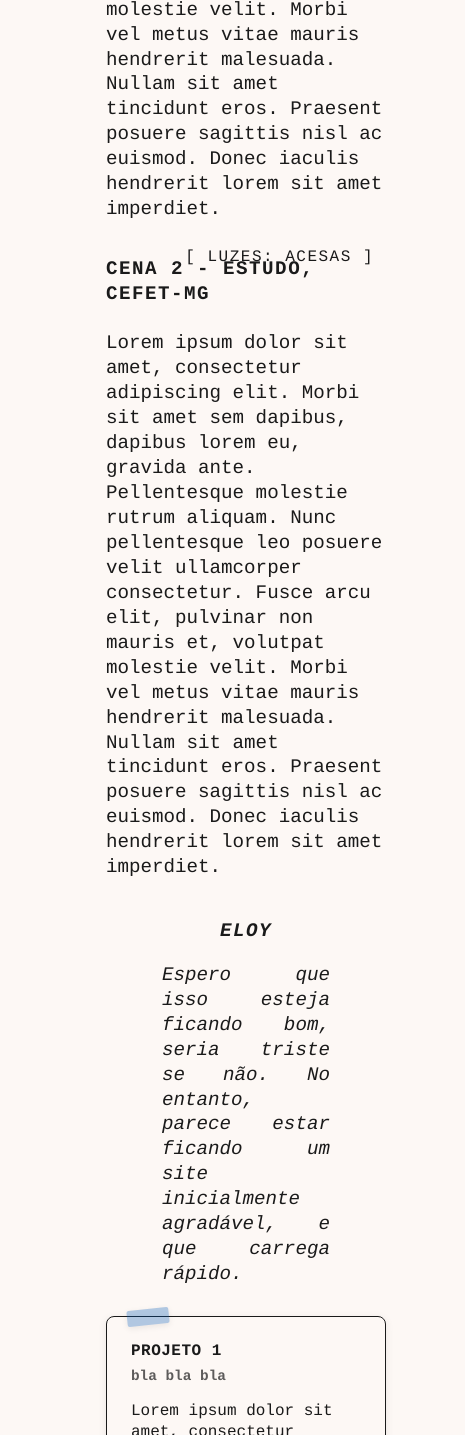
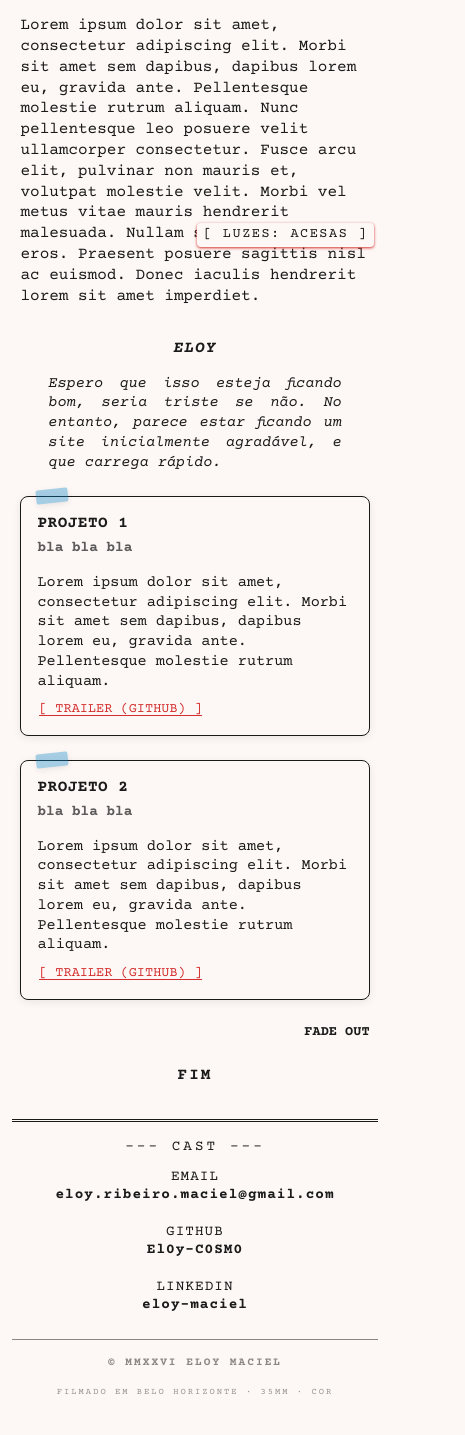
Before and after one commit to El0y-C0SM0/El0y-C0SM0, a plain HTML site: page index.html in a window 390 px wide. Shown: the part 565-2000 px from the top of the page, 465 px wide, since content can reach past the window. Drawn offline with nearby package versions, Linux system fonts and the light colour scheme.

Commit message:
responsividade para tela de celulares e tablets estilizada, inclusão de favicon e pequenos ajustes gerais

```diff
--- a/index.html
+++ b/index.html
@@ -6,6 +6,11 @@
     <title>Eloy Maciel</title>
     <!-- <link href="https://fonts.googleapis.com/css2?family=Special+Elite&display=swap" rel="stylesheet"> -->
     <link rel="stylesheet" href="style.css">
+    <link rel="preconnect" href="https://fonts.googleapis.com">
+    <link rel="preconnect" href="https://fonts.gstatic.com" crossorigin>
+    <link href="https://fonts.googleapis.com/css2?family=Courier+Prime:ital,wght@0,400;0,700;1,400;1,700&display=swap" rel="stylesheet">
+    <link rel="icon" type="image/png" sizes="16x16" href="profile/favicon.ico" />
+    <meta name="robots" content="index, follow" />
 </head>
 <body>
     <div class="page">
@@ -74,7 +79,7 @@
             <li><a href="" class="cast-link"><span class="cast-name">LinkedIn</span><span class="cast-actor">eloy-maciel</span></a></li>
         </ul>
         <h4 class="credit-copyright">© MMXXVI ELOY MACIEL</h4>
-        <div style="margin-top: 0.8rem; font-size: 0.65rem; opacity: 0.3; letter-spacing: 3px; text-transform: uppercase;">
+        <div style="margin-top: 0.8rem; font-size: 0.65rem; opacity: 0.45; letter-spacing: 3px; text-transform: uppercase;">
             FILMADO EM BELO HORIZONTE · 35MM · COR
         </div>
     </footer>
@@ -119,7 +124,6 @@
         const emailText = document.getElementById('email-text');
 
         if (emailLink) {
-
             emailLink.addEventListener('click', function(e) {
                 e.preventDefault();
                 window.location.href = 'mailto:' + user + '@' + domain;
--- a/style.css
+++ b/style.css
@@ -6,7 +6,7 @@
 	--accent1-hover-bg: #D32F2F;
 	--accent1-hover-text: #FDF8F5;
 	--shadow-color: rgba(0, 0, 0, 0.08);
-	--tape-color: rgba(0, 87, 179, 0.30);
+	--tape-color: rgba(0, 125, 192, 0.35);
 }
 
 [data-theme="dark"] {
@@ -20,15 +20,13 @@
 	--tape-color: rgba(0, 87, 179, 0.30);
 }
 
-@import url('https://fonts.googleapis.com/css2?family=Courier+Prime:ital,wght@0,400;0,700;1,400;1,700&display=swap');
-
 body {
 	background-color: var(--bg-color);
 	color: var(--text-color);
 	font-family: "Courier Prime", Courier, monospace;
 	font-size: 1.2rem;
 	line-height: 1.3;
-	margin: 4% auto;
+	margin: 4% auto 0 auto;
 	padding: 0 20px;
   min-height: 100vh;
 	max-width: 50vw;
@@ -69,8 +67,8 @@
 
 #theme-anchor {
   position: sticky;
-	width: 75vw;
-	margin: 0;
+	width: 73vw;
+	margin: 0 0 1rem 0;
   bottom: 2rem;
   display: flex;
   justify-content: flex-end;
@@ -87,7 +85,7 @@
   font-size: 1rem;
   text-transform: uppercase;
   letter-spacing: 1.5px;
-  padding: 0rem 1rem;
+  padding: 0rem 0rem;
   cursor: pointer;
   transition: color 0.3s;
   font-family: inherit;
@@ -128,7 +126,7 @@
 .open_cut {
 	text-transform: uppercase;
 	width: 100%;
-	font-size: 1.rem;
+	font-size: 1rem;
 	text-align: left;
 }
 
@@ -295,6 +293,116 @@
   letter-spacing: 2px;
   margin-top: 1.5rem;
   padding-top: 1.5rem;
-	border-top: 1px solid var(--border-color);
+  border-top: 1px solid var(--border-color);
   text-transform: uppercase;
 }
+
+@media (max-width: 968px) {
+  body {
+    max-width: 95vw;
+    font-size: 1rem;
+    margin: 10% auto 4rem auto;
+    padding: 0 12px;
+  }
+
+
+	#theme-anchor {
+		position: fixed;
+		bottom: 1rem;
+		right: 1rem;
+		width: auto;
+		height: auto;
+		pointer-events: none;
+		z-index: 10;
+		background: var(--bg-color);
+		padding: 0.2rem 0.4rem;
+		border-radius: 4px;
+		box-shadow: 0 1px 3px var(--accent1-hover-bg);
+	}
+
+	#theme-toggle {
+		font-size: 0.85rem;
+		pointer-events: auto;
+	}
+
+  h1, h2, h3 {
+    font-size: 1rem;
+    letter-spacing: 1.2px;
+  }
+
+  header h2 {
+    font-size: 0.9rem;
+  }
+
+  .dialogue {
+    margin-left: 8%;
+    margin-right: 8%;
+    font-size: 0.95rem;
+  }
+
+  #projects {
+    grid-template-columns: 1fr;   /* uma coluna só */
+    gap: 1.5rem;
+    font-size: 0.95rem;
+  }
+
+  .project {
+    padding: 1rem;
+  }
+
+  .project::before {
+    left: 15px;
+    width: 32px;
+    height: 14px;
+  }
+
+  footer {
+    font-size: 0.8rem;
+    padding: 1rem 0 0.5rem 0;
+  }
+
+  footer h2 {
+    font-size: 0.9rem;
+    letter-spacing: 3px;
+  }
+
+  .cast-link {
+		align-items: center;
+		flex-direction: column;
+    font-size: 0.9rem;
+    padding: 0.1rem 0.2rem;
+  }
+
+  .cast-link .cast-name {
+    padding: 0.1rem 0 0 0;
+  }
+
+  .cast-link .cast-actor {
+    padding: 0 0 0.4rem 0;
+    word-break: break-word;
+  }
+
+  .credit-copyright {
+    font-size: 0.7rem;
+    margin: 1rem 0 1rem 0;
+    padding-top: 1rem;
+  }
+
+  footer div[style*="font-size: 0.65rem"] {
+    font-size: 0.55rem !important;
+    letter-spacing: 2px !important;
+  }
+
+  .cut, .close_cut, .open_cut {
+    font-size: 0.85rem;
+  }
+
+  h2#fim {
+    font-size: 1rem;
+    margin: 1.5rem auto;
+  }
+
+  .page {
+    display: none;
+  }
+}
```
Also changed, not shown: profile/favicon.ico (added).
